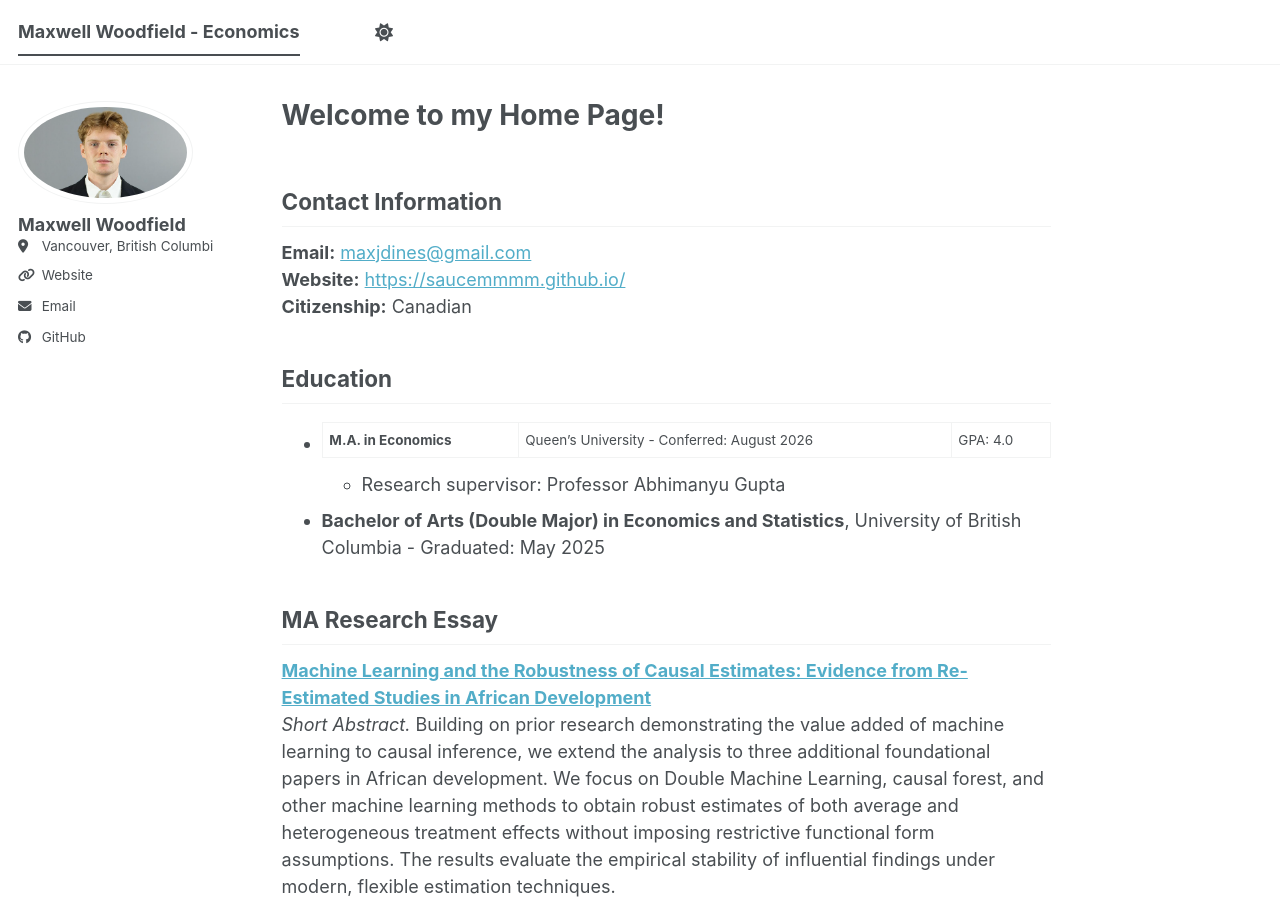
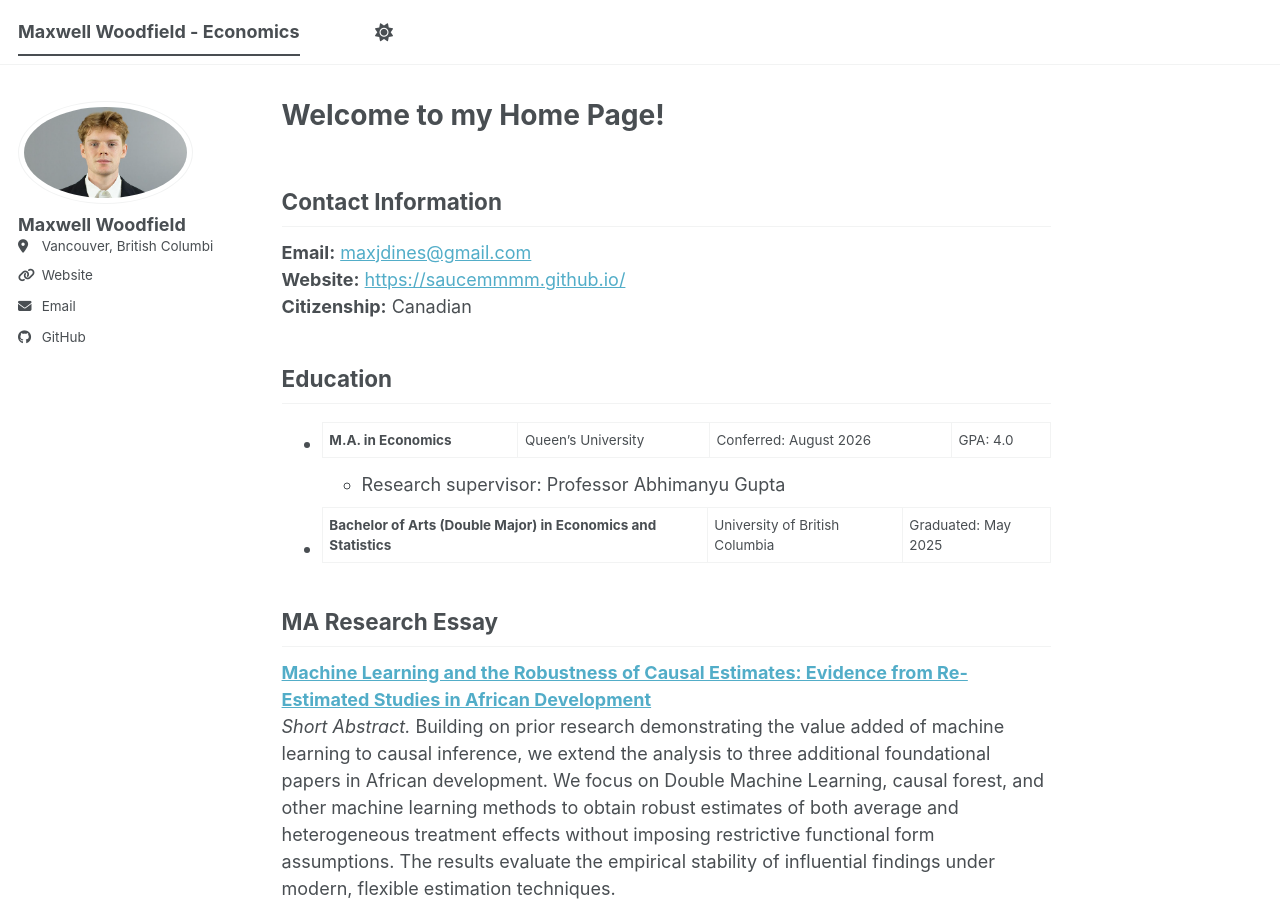
Before and after one commit to saucemmmm/saucemmmm.github.io, a Jekyll site: the page built from _pages/about.md, in a window 1280 px wide and 900 px high. Built offline with Jekyll 4.4.1, drawn with Linux system fonts in a browser that asks for light colours; a script bundle is joined from its source files by our own code; library files that are not in the unit come from our copies.

```diff
--- a/_pages/about.md
+++ b/_pages/about.md
@@ -13,9 +13,9 @@ redirect_from:
 **Citizenship:** Canadian
 
 ## Education
-* **M.A. in Economics** | Queen’s University - Conferred: August 2026 | GPA: 4.0
+* **M.A. in Economics** | Queen’s University | Conferred: August 2026 | GPA: 4.0
   * Research supervisor: Professor Abhimanyu Gupta
-* **Bachelor of Arts (Double Major) in Economics and Statistics**, University of British Columbia - Graduated: May 2025
+* **Bachelor of Arts (Double Major) in Economics and Statistics** | University of British Columbia | Graduated: May 2025
 
 ## MA Research Essay
 **[Machine Learning and the Robustness of Causal Estimates: Evidence from Re-Estimated Studies in African Development](https://github.com/saucemmmm/Machine-Learning-and-the-Robustness-of-Causal-Estimates)**
```
